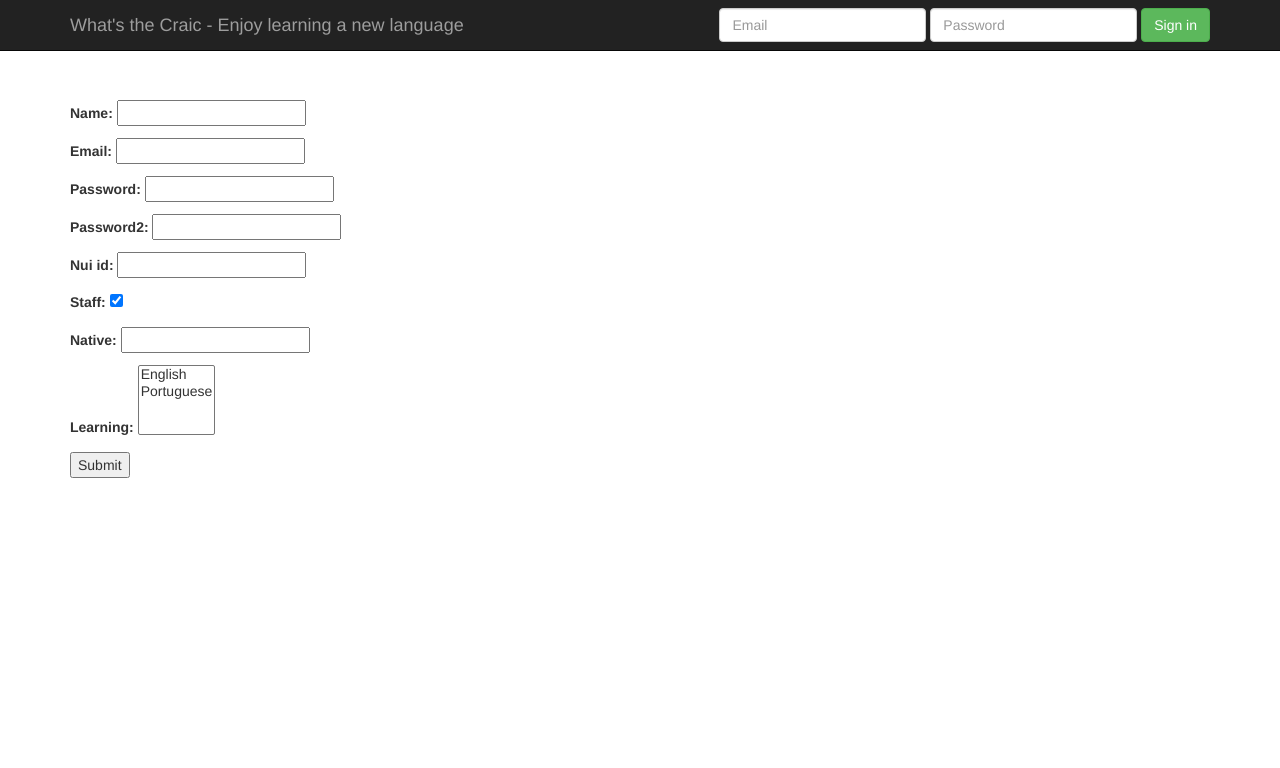
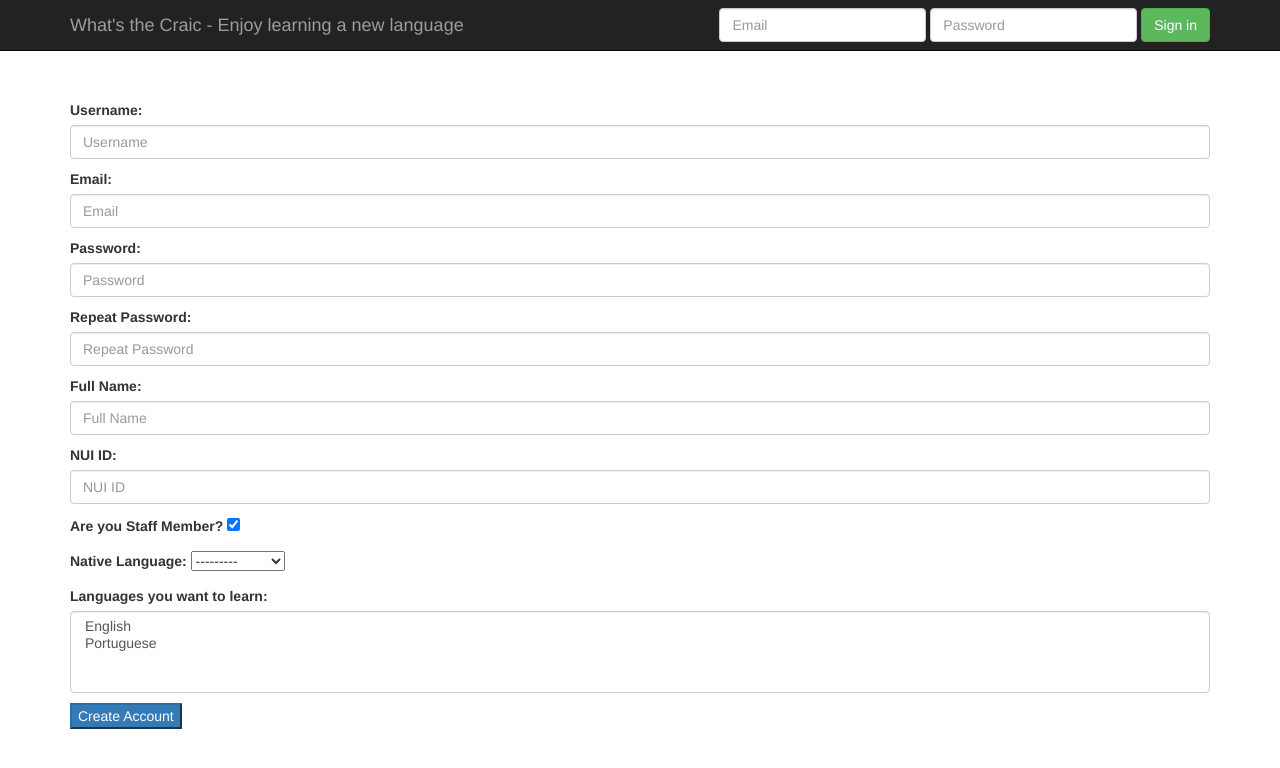
Before and after one commit to caiocsalvador/whats_the_craic, a Django app: page /profile/register/ in a window 1280 px wide. Shown: the top 768 px of the page. Run offline with Django 3.2, Linux system fonts and the light colour scheme; data comes from the database, SQL or seed files in the repository; some libraries are stand-ins or nearby versions.

Commit message:
Registration validation

```diff
--- a/src/profiles/forms.py
+++ b/src/profiles/forms.py
@@ -3,14 +3,54 @@ from django import forms
 from django.contrib.auth.models import User
 from django.forms import ModelForm
 from .models import Profile
+import re
 
 class ProfileRegisterForm (forms.ModelForm):
-    password = forms.CharField(widget=forms.PasswordInput)
-    password2 = forms.CharField(widget=forms.PasswordInput)
+    username = forms.CharField(widget=forms.TextInput(attrs={'placeholder':'Username', 'class':'form-control'}))
+    password = forms.CharField(widget=forms.PasswordInput(attrs={'placeholder':'Password', 'class':'form-control'}))
+    password2 = forms.CharField(widget=forms.PasswordInput(attrs={'placeholder':'Repeat Password', 'class':'form-control'}))
 
     class Meta:
         model = Profile
-        fields = ['name', 'email', 'password', 'password2', 'nui_id', 'staff', 'native', 'learning']
+        fields = ['username', 'email', 'password', 'password2', 'name', 'nui_id', 'staff', 'native', 'learning']
+        widgets={
+                "name":forms.TextInput(attrs={'placeholder':'Full Name', 'class':'form-control'}),
+                "email":forms.EmailInput(attrs={'placeholder':'Email', 'class':'form-control'}),
+                "nui_id":forms.TextInput(attrs={'placeholder':'NUI ID', 'class':'form-control'}),
+                "learning":forms.SelectMultiple(attrs={'class':'form-control'}),
+                }
+
+    def __init__(self, *args, **kwargs):
+        super(ProfileRegisterForm, self).__init__(*args, **kwargs)
+        self.fields['name'].label = "Full Name"
+        self.fields['password2'].label = "Repeat Password"
+        self.fields['nui_id'].label = "NUI ID"
+        self.fields['staff'].label = "Are you Staff Member?"
+        self.fields['native'].label = "Native Language"
+        self.fields['learning'].label = "Languages you want to learn"
+
+
+    def clean(self):
+        cleaned_data = super(ProfileRegisterForm, self).clean()
+        password = cleaned_data.get("password")
+        password2 = cleaned_data.get("password2")
+
+        if password != password2:
+            raise forms.ValidationError(
+                "Passwords do not match"
+            )
+
+
+    def clean_email(self):
+        cleaned_data = super(ProfileRegisterForm, self).clean()
+        email = cleaned_data.get("email")
+        test_email = re.search("@[\w.]+", email)
+        if test_email.group() != "@nuigalway.ie":
+            raise forms.ValidationError("You must use your NUI Galway email to sing in")
+        else:
+            return email
+
+
 
 
    # #def save(self, commit=True):
--- a/src/profiles/models.py
+++ b/src/profiles/models.py
@@ -10,7 +10,7 @@ class Profile(models.Model):
 	email = models.EmailField(max_length=100, unique=True)
 	nui_id = models.IntegerField(unique=True)
 	staff = models.BooleanField(default=True)
-	native = models.CharField(max_length=100)
+	native = models.ForeignKey(Language)
 	learning = models.ManyToManyField(Language, related_name="profile_languages")
 	#media = models.ImageField(blank=True, null=True, upload_to=download_media_location, storage=FileSystemStorage(location=settings.PROTECTED_ROOT))
 
--- a/src/profiles/views.py
+++ b/src/profiles/views.py
@@ -18,12 +18,11 @@ class ProfileRegister(CreateView):
 
 	def form_valid(self, form):
 		#saving the user first
-		form.cleaned_data
 		#user = User.objects.create_user(self.request.POST.get('name'), self.request.POST.get('email'), self.request.POST.get('password'))
 		#user = User.objects.create_user(form.cleaned_data['name'], form.cleaned_data['email'], form.cleaned_data['password'])
 		#user.save()
 
-		user = RegistrationProfile.objects.create_inactive_user(username=form.cleaned_data['name'],
+		user = RegistrationProfile.objects.create_inactive_user(username=form.cleaned_data['username'],
         password=form.cleaned_data['password'],
         email=form.cleaned_data['email'],
         site=1)
@@ -39,8 +38,9 @@ class ProfileRegister(CreateView):
 		return HttpResponseRedirect(self.success_url)
 
 
-	#def get_context_data(self, **kwargs):
-		#context = super(CmsCreateUser, self).get_context_data(**kwargs)
-		#context["site_name"] = 	"ae"
-		#context["title"] = 	"- Add User"
-		#return context
+	def get_context_data(self, **kwargs):
+		context = super(ProfileRegister, self).get_context_data(**kwargs)
+		context["site_name"] = 	"What's the Craic?"
+		context["title"] = 	"- Add User"
+		context["submit_btn"] = "Create Account"
+		return context
--- a/src/templates/profiles/profile_form.html
+++ b/src/templates/profiles/profile_form.html
@@ -5,7 +5,7 @@
 <form method="POST" action="#">
 	{% csrf_token %}
 	{{ form.as_p }}
-	<input type="submit" value="{% if submit_btn %}{{ submit_btn }}{% else %}Submit{% endif %}">
+	<input class="btn-primary" type="submit" value="{% if submit_btn %}{{ submit_btn }}{% else %}Submit{% endif %}">
 </form>
 </div>
 {% endblock content %}
```
Also changed, not shown: src/db.sqlite3, src/profiles/migrations/0002_auto_20160311_1250.py (added).
